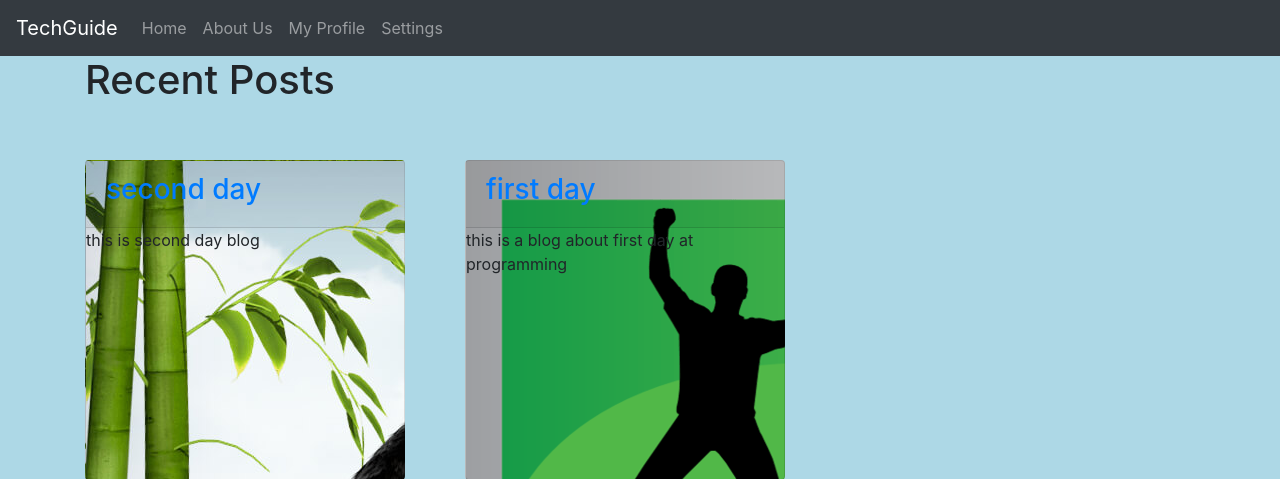
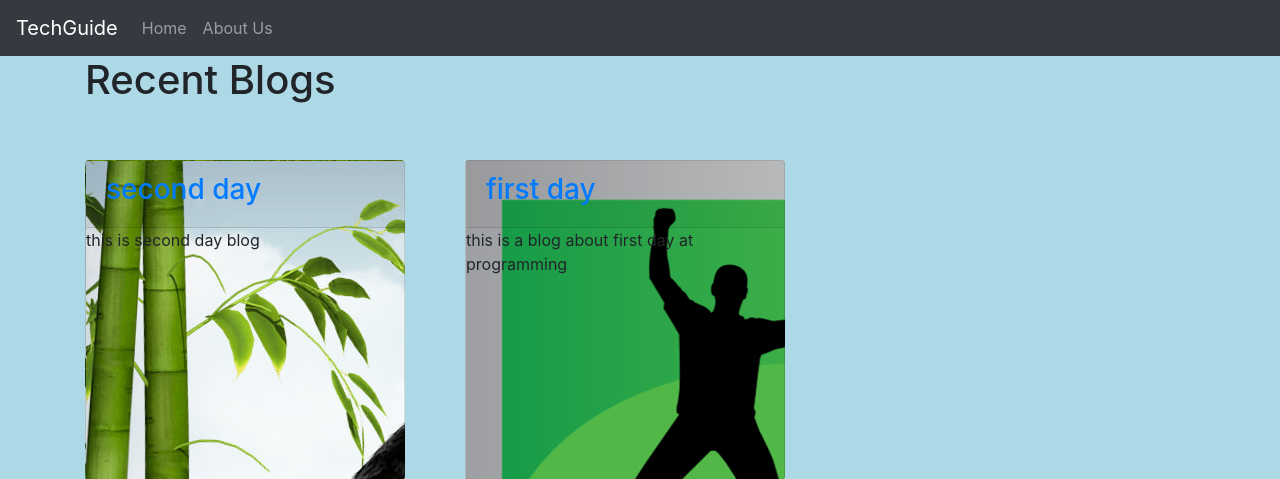
Before and after one commit to Ihtesham1/django-webBlog, a Django app: page / in a window 1280 px wide. Shown: the top 479 px of the page. Run offline with Django 3.2, Linux system fonts and the light colour scheme; data comes from the database, SQL or seed files in the repository; some libraries are stand-ins or nearby versions.

Commit message:
Some additional fixes

```diff
--- a/blog/templates/base.html
+++ b/blog/templates/base.html
@@ -29,12 +29,6 @@
       <li class="nav-item ">
         <a class="nav-link" href="/about">About Us </a>
       </li>
-      <li class="nav-item ">
-        <a class="nav-link" href="#">My Profile </a>
-      </li>
-      <li class="nav-item ">
-        <a class="nav-link" href="#">Settings </a>
-      </li>
     </ul>
   </div>
 </nav>
--- a/blog/templates/index.html
+++ b/blog/templates/index.html
@@ -7,7 +7,7 @@
         <div class="row">
 
             <div class="col-md-12">
-                <h1 class="this center">Recent Posts</h1>
+                <h1 class="this center">Recent Blogs</h1>
                 <br /><br  />
             </div>
             {% for post in posts %}
```
